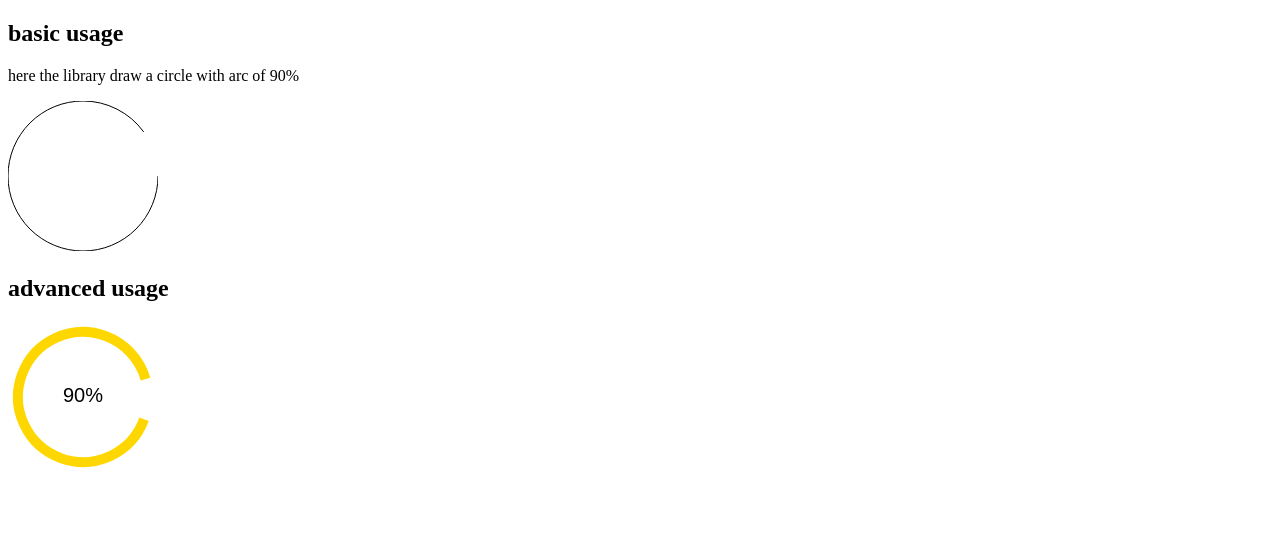
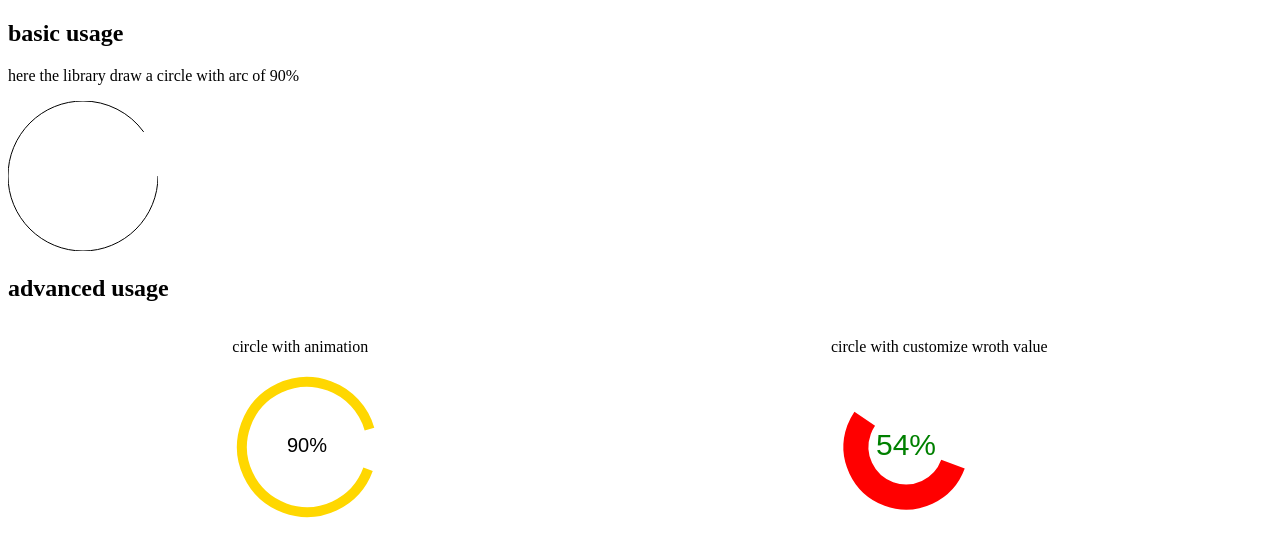
Before and after one commit to SuicV/CirclesJS, a plain HTML site: page examples/index.html in a window 1280 px wide. Drawn offline with Linux system fonts and the light colour scheme.

Commit message:
[Add] Examples on example file [Add] Documentation of withAnimation to readme.md

```diff
--- a/examples/app.js
+++ b/examples/app.js
@@ -1,4 +1,8 @@
+/* BASIC USAGE EXAMPLE*/
 var basic = new Cercle(document.querySelector("#basic-usage"),{},90);
+/* ADVANCED USAGE EXAMPLES */
+
+// ANIMATION EXAMPLE
 var addvanced = new Cercle(document.querySelector(".addv1"),
     {
         lineForce : 10 ,
@@ -10,3 +14,15 @@ var addvanced = new Cercle(document.querySelector(".addv1"),
             font:"20px Arial"
         }
     },90);
+// CUSTOMIZE THE WROTH VALUE
+var addvanced2 = new Cercle(document.querySelector(".addv2"),
+    {
+        lineForce : 25 ,
+        color : "red",
+        startAngle : 20,
+        withValue : true,
+        valueStyle : {
+            color : "green",
+            font:"30px Arial"
+        }
+    },54);
--- a/examples/index.html
+++ b/examples/index.html
@@ -13,8 +13,18 @@
 
 	<!-- ADVANCED USAGE -->
 	<h2>advanced usage</h2>
-	<canvas class="addv1" width="150" height="150"></canvas>
+	<div style="display: flex ; flex-flow: row wrap ; justify-content: space-around">
 
+		<div >
+			<p>circle with animation</p>
+			<canvas class="addv1" width="150" height="150"></canvas>
+		</div>
+
+		<div >
+			<p >circle with customize wroth value</p>
+			<canvas class="addv2" width="150" height="150"></canvas>
+		</div>
+	</div>
 	<script src="../cercles.js"></script>
 	<script src="app.js"></script>
 
```
Also changed, not shown: README.md.
